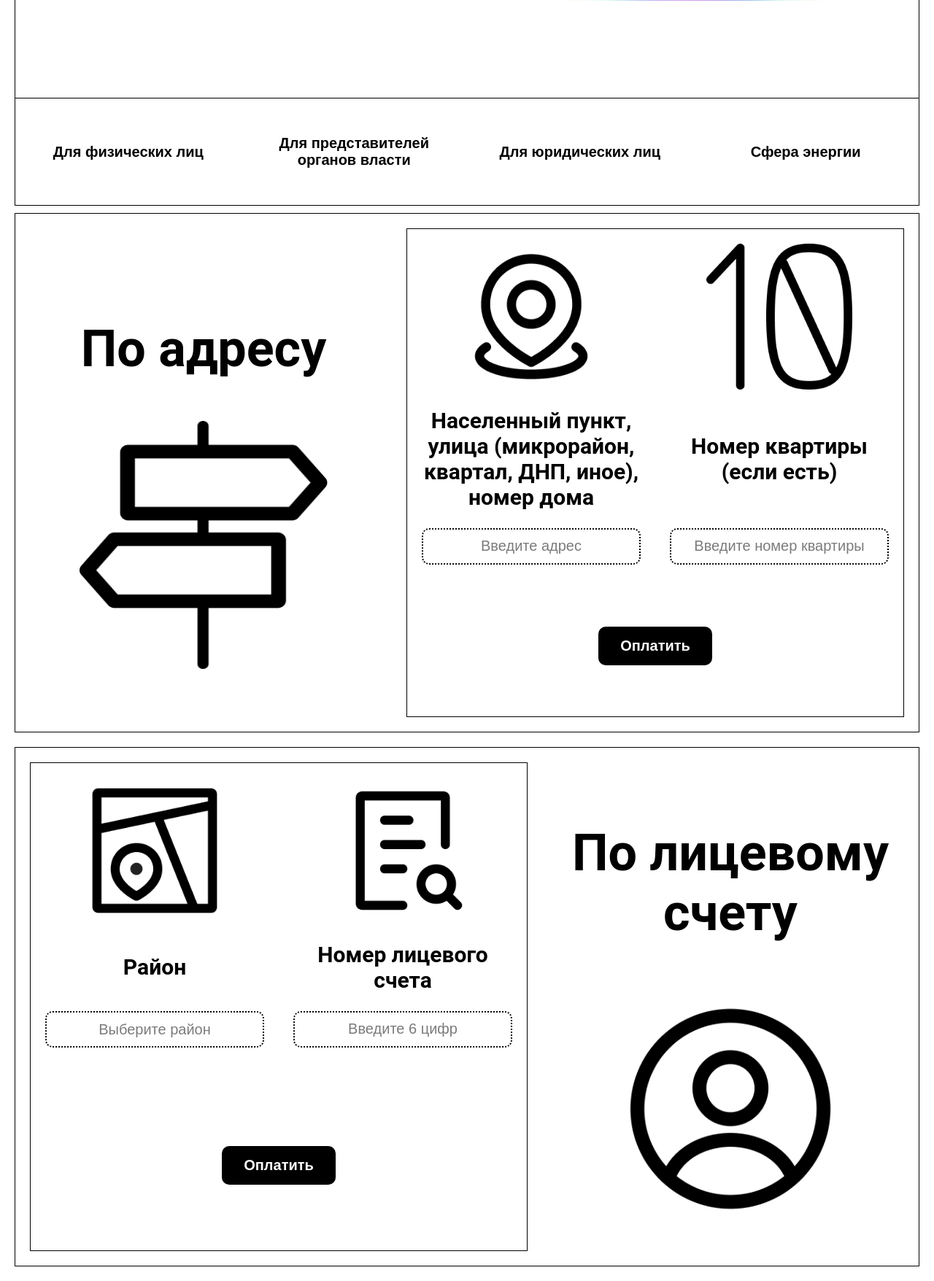
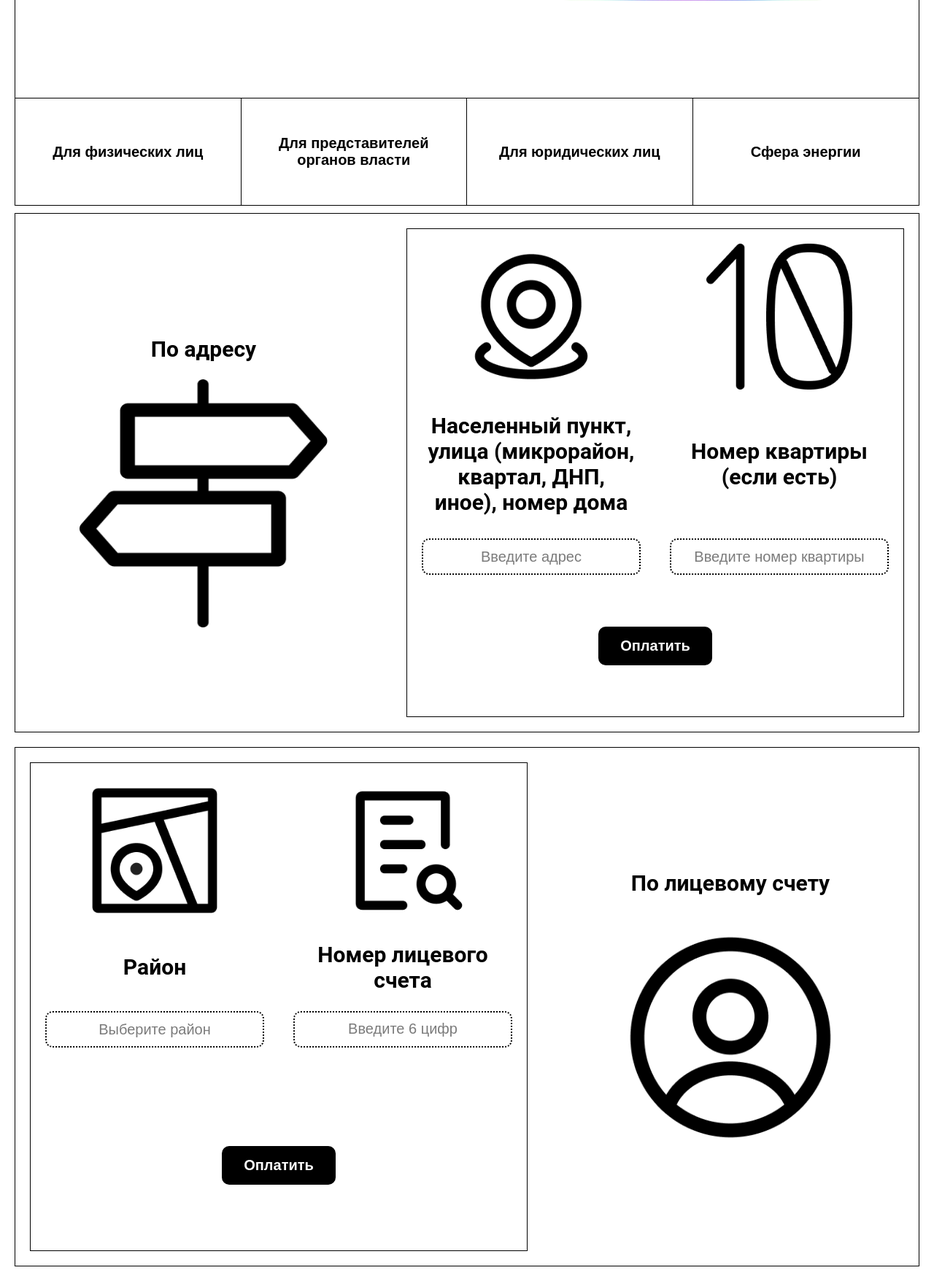
Before and after one commit to HVOSTIK-ILYA/vkr, a PHP site: page / in a window 1280 px wide. Shown: the part 484-2240 px from the top of the page at 73% size. Run offline with PHP 8.4, Linux system fonts and the light colour scheme.

Commit message:
Доделал 1 экран

```diff
--- a/public/index.html
+++ b/public/index.html
@@ -38,12 +38,12 @@
                 <div class="columns">
                     <section class="column-1">
                         <img class="img-column-1" src="images/punkt-1.png">
-                        <h2>Населенный пункт, улица (микрорайон, квартал, ДНП, иное), номер дома</h2>
+                        <label for="address" class="label-for-form">Населенный пункт, улица (микрорайон, квартал, ДНП, иное), номер дома</label>
                         <input class="forma" type="text" id="addressInput" name="address" placeholder="Введите адрес" required>
                     </section>
                     <section class="column-2">
                         <img class="img-column-1" src="images/number-appartment.png">
-                        <h2>Номер квартиры (если есть)</h2>
+                        <label for="number-appartment-Input" class="label-for-form">Номер квартиры (если есть)</label>
                         <input class="forma" type="text" id="number-appartment-Input" name="apartment" placeholder="Введите номер квартиры" maxlength="3" inputmode="numeric" pattern="\d{1,3}" required>
                     </section>
                 </div>
--- a/public/style.css
+++ b/public/style.css
@@ -103,6 +65,15 @@ body {
     font-weight: bold;
     padding: 50px 20px;
 }
+#info-btn-1 {
+    border-right: black solid 1px;
+}
+#info-btn-2 {
+    border-right: black solid 1px;
+}
+#info-btn-3 {
+    border-right: black solid 1px;
+}
 .display-2{
     display: flex;
     flex-direction: row;
@@ -124,9 +95,10 @@ body {
     width: 340px;
     height: 340px;
 }
-.h1{
-    font-size: 70px;
+.label-for-form{
+    font-size: 30px;
     font-weight: bold;
+    padding: 2rem 0.25rem;
 }
 .payment-area-1{
     display: flex;
```
Also changed, not shown: other parts of public/style.css (+31 -38 lines).
